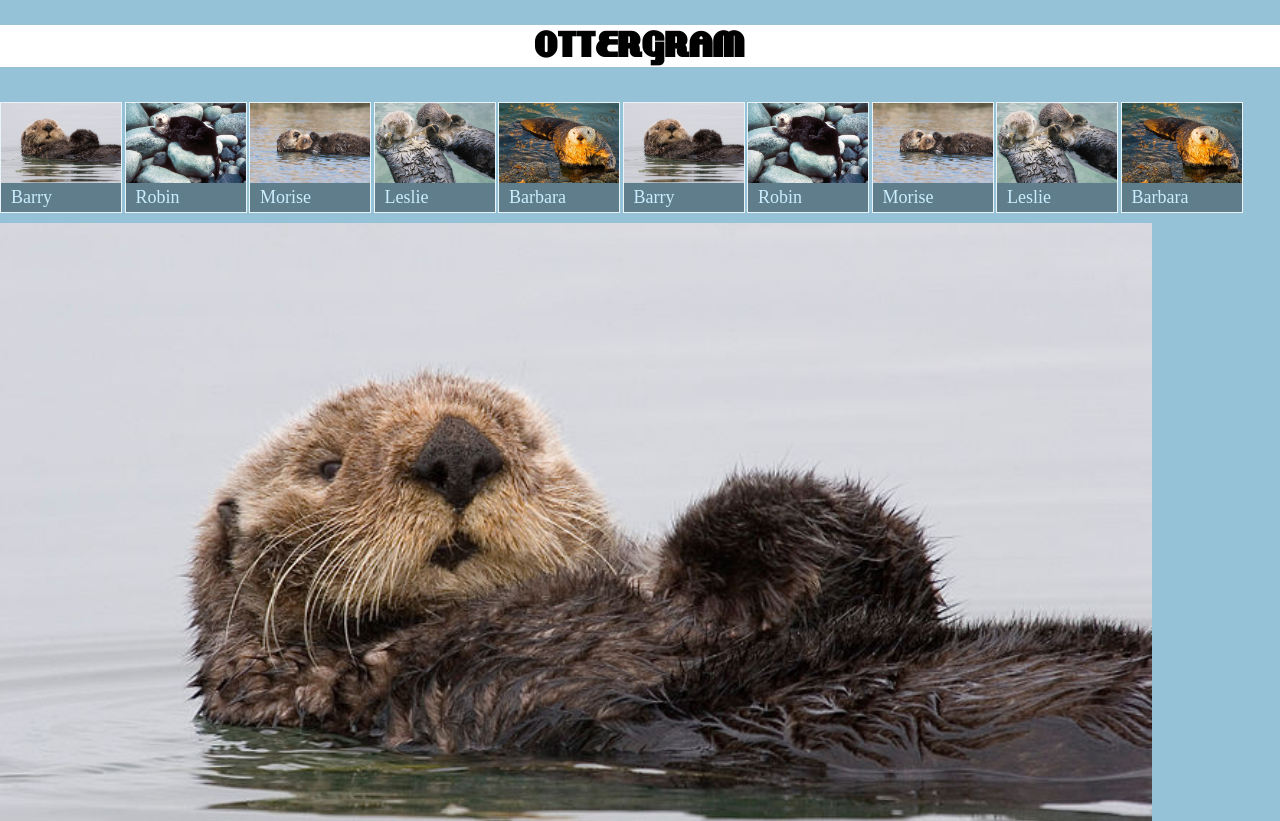
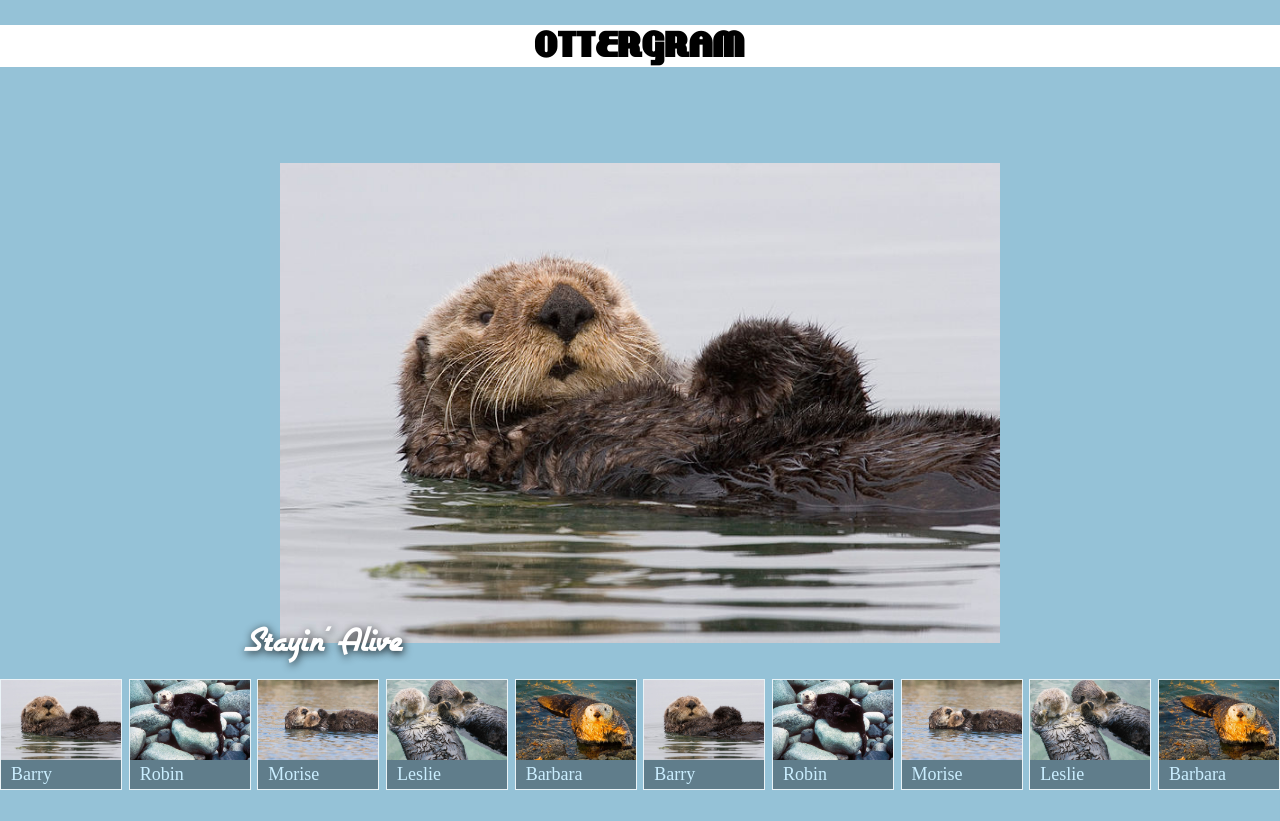
Before and after one commit to javimelendrez/ottergram, a plain HTML site: page index.html in a window 1280 px wide. Shown: the top 821 px of the page. After the commit the page ends 800 px from the top, so only its background shows below. Drawn offline with nearby package versions, Linux system fonts and the light colour scheme.

Commit message:
added more css styling
- applied flex containers to everything
- fonts on image title
-  etc

```diff
--- a/css/styles.css
+++ b/css/styles.css
@@ -18,6 +18,8 @@
 
 }
 body {
+    display: flex;
+    flex-direction: column;
     font-size: 10px;
     background: rgb(149, 194, 215);
 }
@@ -30,7 +32,8 @@ a {
 }
 .thumbnail-item {
     display: inline-block;
-    width: 120px;
+    min-width: 120px;
+    max-width: 120px;
     border: 1px solid rgb(100%, 100%, 100%);
     border: 1px solid rgba(100%, 100%, 100%, .8);
 
@@ -40,10 +43,12 @@ a {
     padding: 0;
     white-space: nowrap;
     overflow-x: auto;
+    flex: 0 1 auto;
+    order: 2;
+    display: flex;
+    justify-content: space-between;
 }
-.thumbnail-item + .thumbnail-item {
-    margin-top: 10px;
-}
+
 .logo-text {
     background: white;
     text-align: center;
@@ -54,3 +59,44 @@ a {
 .detail-image {
     width: 90%;
 }
+html, body {
+    height: 100%;
+}
+.main-header {
+    flex: 1 1 auto;
+}
+.main-content {
+    flex: 1 1 auto;
+    display: flex;
+    flex-direction: column;
+}
+.detail-image-container {
+    flex: 1 1 auto;
+    display: flex;
+    justify-content: center;
+    align-items: center;
+}
+.detail-image-frame {
+    position: relative;
+    text-align: center;
+}
+.detail-image-title {
+    position: absolute;
+bottom: -16px;
+left: 4px;
+    font-family: airstreamregular;
+    color: white;
+    font-size: 40px;
+    text-shadow: rgb(0, 0, 0, 0.9) 1px 2px 9px;
+
+}
+@font-face {
+    font-family: 'airstreamregular';
+    src: url('fonts/Airstream-webfont.eot');
+    src: url('fonts/Airstream-webfont.eot?#iefix') format('embedded-opentype'),
+    url('fonts/Airstream-webfont.woff') format('woff'),
+    url('fonts/Airstream-webfont.ttf') format('truetype'),
+    url('fonts/Airstream-webfont.svg#airstreamregular') format('svg');
+    font-weight: normal;
+    font-style: normal;
+    }
--- a/index.html
+++ b/index.html
@@ -13,10 +13,11 @@
 <link rel="manifest" href="/site.webmanifest">
 </head>
 <body>
-    <header>
+    <header class="main-header">
         <h1 class="logo-text">Ottergram</h1>
 
     </header>
+    <main class="main-content">
         <ul class="thumbnail-list">
             <li class="thumbnail-item">
                 <a href="#"><img src="img/otter1.jpg" alt=" barry the otter" srcset="" class="thumbnail-img">
@@ -72,8 +73,12 @@
             </li>
         </ul>
         <div class="detail-image-container">
+            <div class="detail-image-frame">
                 <img  class="detail-image" src="img/otter1.jpg" alt="">
                 <span class="detail-image-title">Stayin' Alive</span>
             </div>
+</div>
+    </main>
+
 </body>
 </html>
```
Lines whose indentation alone changed are shown as unchanged.
